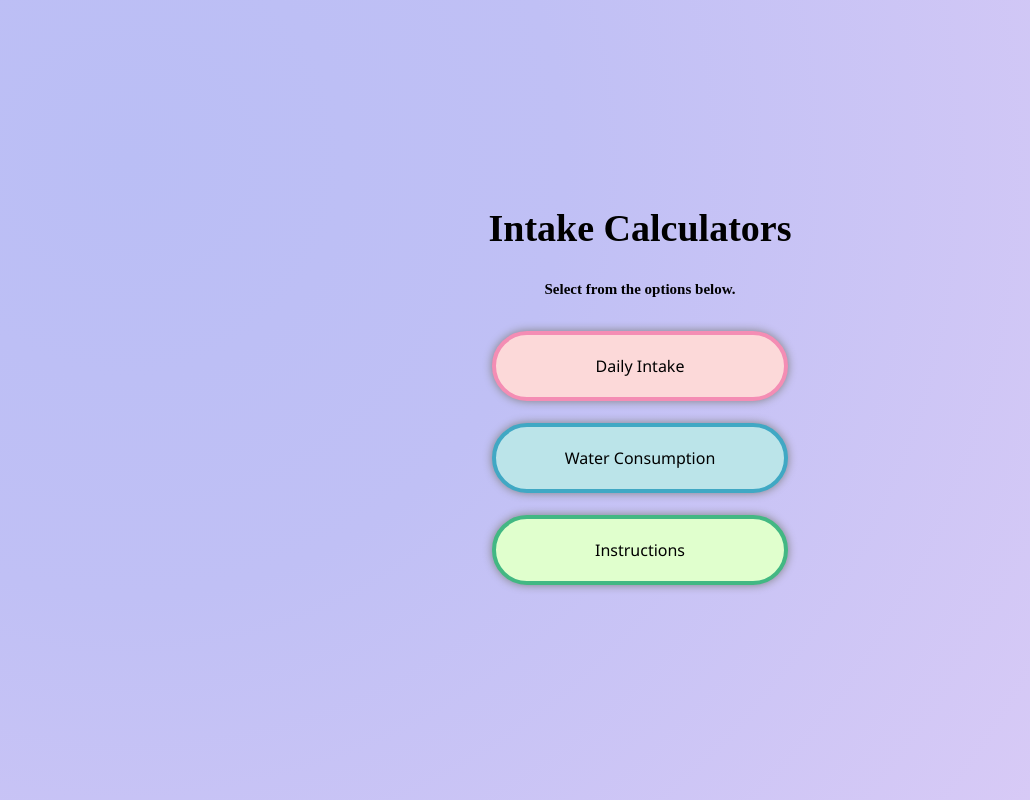
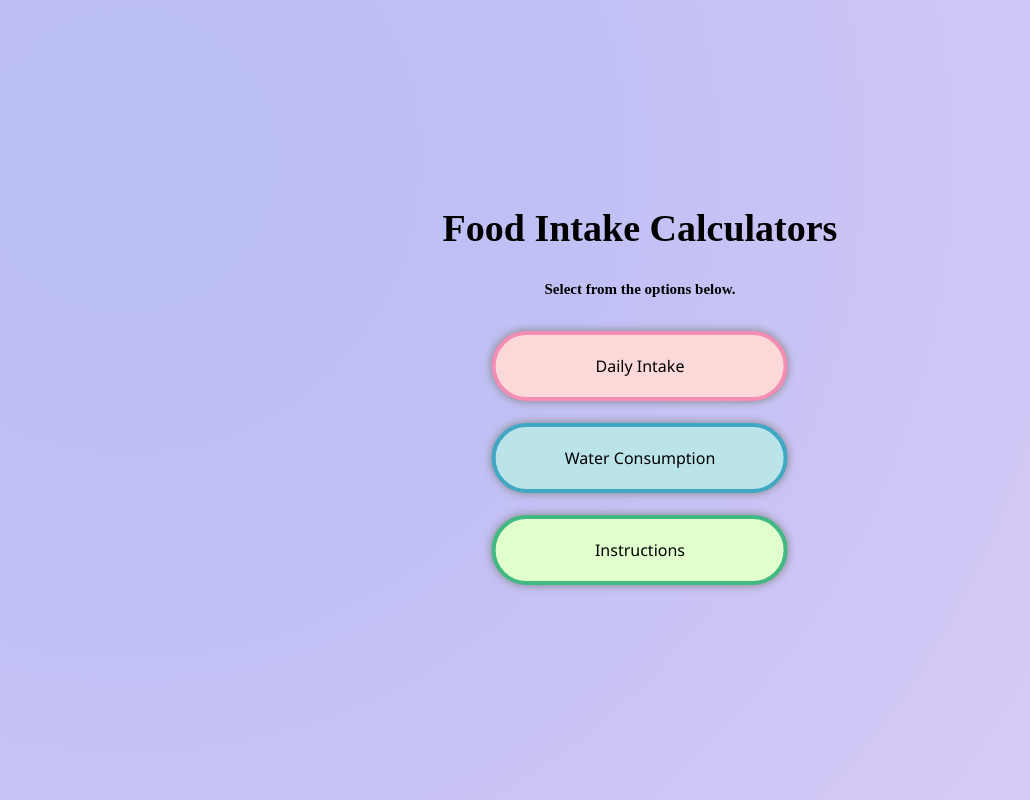
Before and after one commit to elyrrzz/foodcalculators, a plain HTML site: page index.html in a window 1280 px wide. Shown: the whole page, without its empty margins (0-1030 px from the left). Drawn offline with Linux system fonts and the light colour scheme.

Commit message:
Update index.html

```diff
--- a/index.html
+++ b/index.html
@@ -1 +1 @@
-<!doctypehtml><html lang=en><meta charset=UTF-8><meta content="width=device-width,initial-scale=1"name=viewport><meta keywords="calorie counter, calorie calculator, daily water intake, water intake calculator, protein calculator"><meta content="Quickly calculate your daily food and water intake!"name=description><link href=styleHome.css rel=stylesheet><title>Food Intake: Home Page</title><section><h1 id=mainTitle>Intake Calculators</h1><h2 id=description></h2><div class=buttons-container><button class=buttons id=button1 onclick=dailyPage()><h3></h3></button> <button class=buttons id=button2 onclick=waterPage()><h3></h3></button> <button class=buttons id=button3 onclick=aboutPage()><h3></h3></button></div><h4 id=creator1></h4></section><script src=scriptHome.js></script>
+<!doctypehtml><html lang=en><meta charset=UTF-8><meta content="width=device-width,initial-scale=1"name=viewport><meta keywords="calorie counter, calorie calculator, daily water intake, water intake calculator, protein calculator"><meta content="Quickly calculate your daily food and water intake!"name=description><link href=styleHome.css rel=stylesheet><title>Food Intake: Home Page</title><section><h1 id=mainTitle>Food Intake Calculators</h1><h2 id=description></h2><div class=buttons-container><button class=buttons id=button1 onclick=dailyPage()><h3></h3></button> <button class=buttons id=button2 onclick=waterPage()><h3></h3></button> <button class=buttons id=button3 onclick=aboutPage()><h3></h3></button></div><h4 id=creator1></h4></section><script src=scriptHome.js></script>
```
